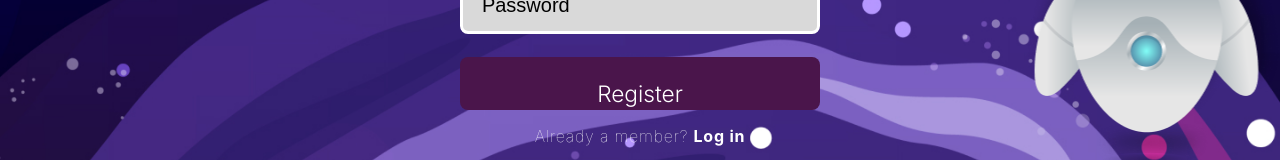
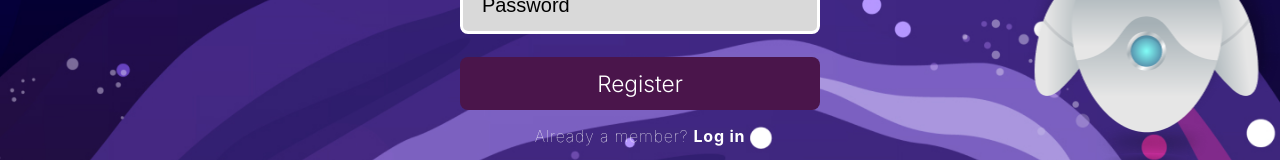
Before and after one commit to MITTALBHAVYA/slack_mycut, a React (Create React App) app: page /signup in a window 1280 px wide. Shown: the part 508-668 px from the top of the page. Built offline with nearby package versions, Linux system fonts and the light colour scheme.

Commit message:
register button in signup

```diff
--- a/src/pages/signuppage/SignUpPage.css
+++ b/src/pages/signuppage/SignUpPage.css
@@ -75,6 +75,7 @@ button{
   font-size: 170%;
   text-align: center;
   font-weight: 50;
+  margin: 0%;
 }
 .askbro{
   font-weight: 10;
```
